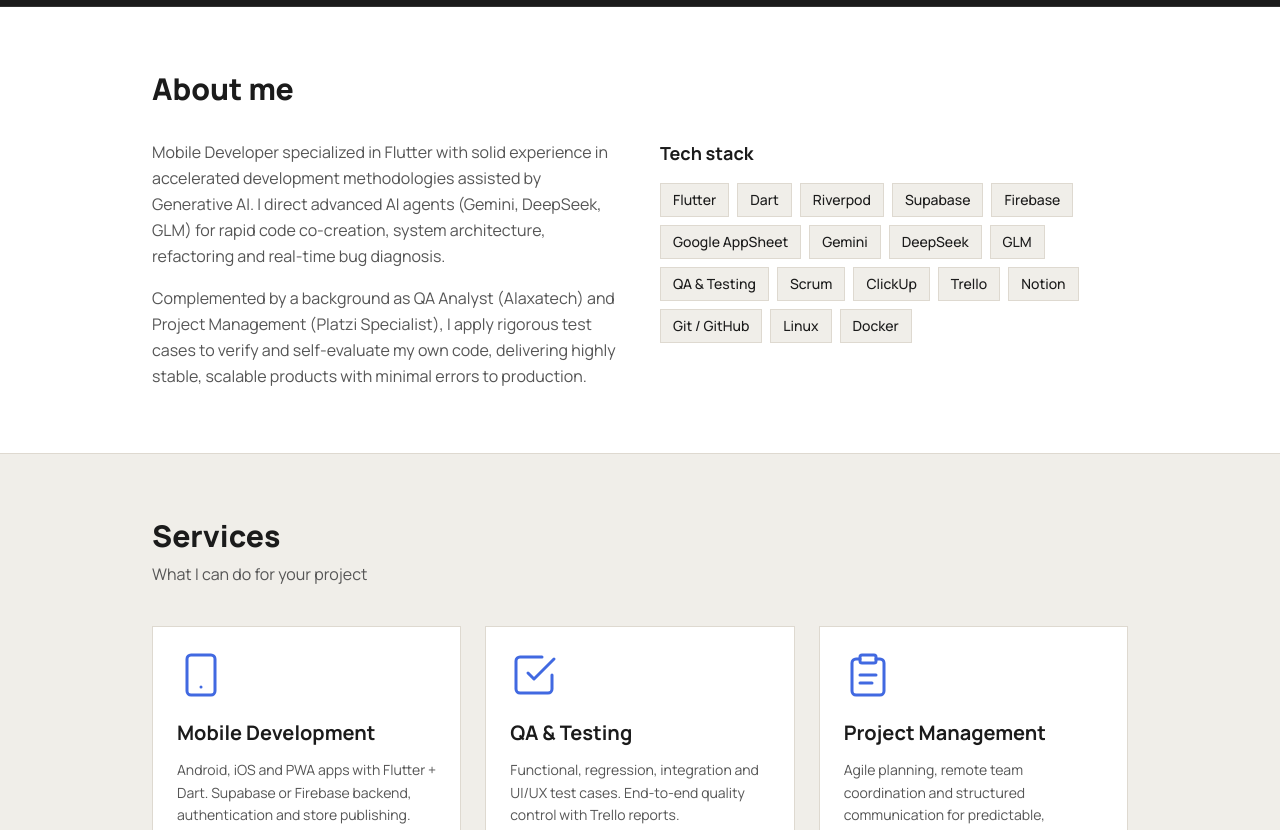
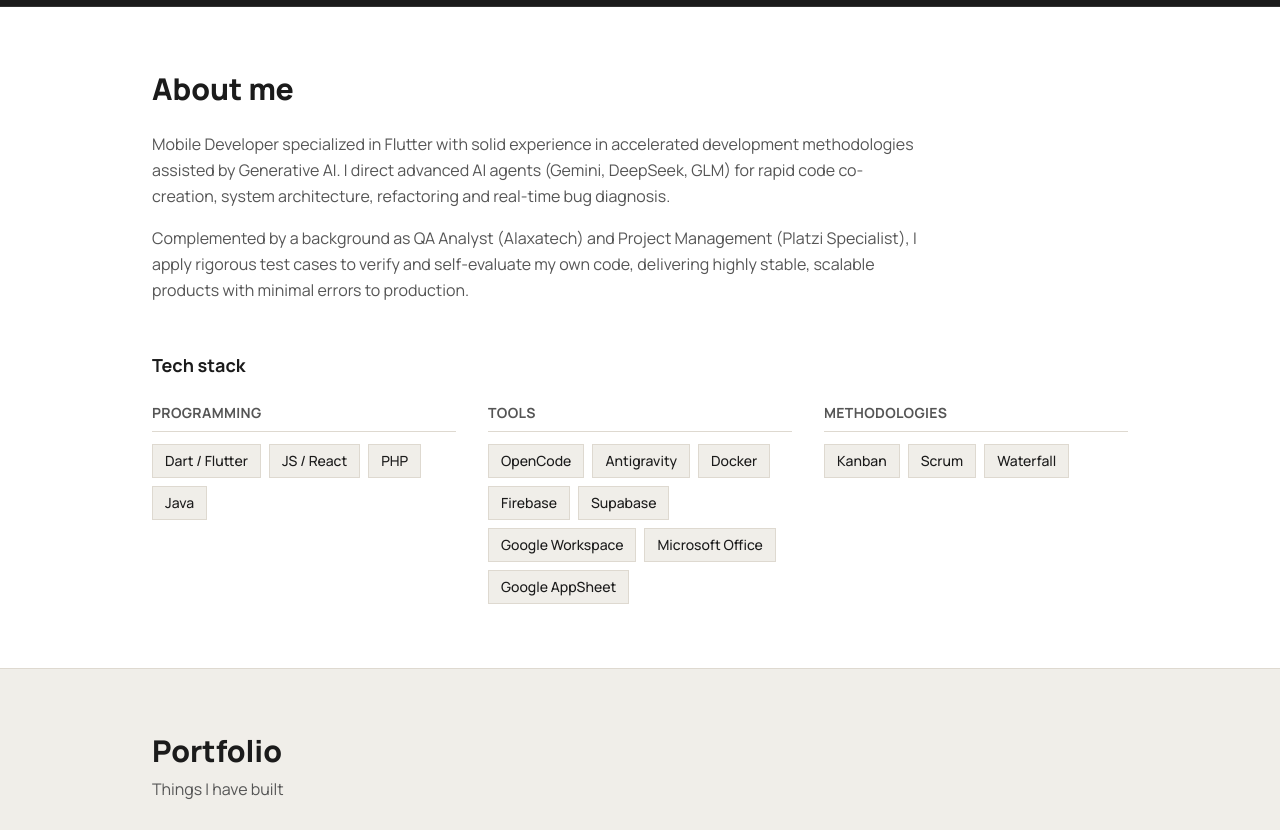
Before and after one commit to acostheta/acostheta.github.io, an Astro site: page /en in a window 1280 px wide. Shown: the part 640-1470 px from the top of the page. Built offline with nearby package versions, Linux system fonts and the light colour scheme; Astro itself is replaced by a stand-in of ours.

Commit message:
feat: agrupar stack por categoria (programacion/herramientas/metodologias) y reordenar secciones

```diff
--- a/src/components/About.astro
+++ b/src/components/About.astro
@@ -1,5 +1,5 @@
 ---
-import { stack } from '../data/content';
+import { techStack } from '../data/content';
 import { t, type Locale } from '../i18n/ui';
 
 interface Props {
@@ -12,23 +12,29 @@ const { lang } = Astro.props;
 <section id="about" class="border-b border-line bg-white">
   <div class="mx-auto max-w-5xl px-4 py-16 sm:px-6">
     <h2 class="text-3xl font-extrabold text-ink">{t(lang, 'about.title')}</h2>
-    <div class="mt-8 grid gap-10 md:grid-cols-2">
-      <div class="space-y-4 leading-relaxed text-graphite">
+    <div class="mt-6 max-w-3xl space-y-4 leading-relaxed text-graphite">
       <p>{t(lang, 'about.body1')}</p>
       <p>{t(lang, 'about.body2')}</p>
     </div>
+
+    <h3 class="mb-6 mt-12 text-lg font-bold text-ink">{t(lang, 'about.stack')}</h3>
+    <div class="grid gap-8 sm:grid-cols-2 lg:grid-cols-3">
+      {
+        techStack[lang].map((group) => (
           <div>
-        <h3 class="mb-4 text-lg font-bold text-ink">{t(lang, 'about.stack')}</h3>
+            <h4 class="mb-3 border-b border-line pb-2 text-sm font-bold uppercase tracking-wide text-graphite">
+              {group.label}
+            </h4>
             <ul class="flex flex-wrap gap-2">
-          {
-            stack.map((tech) => (
+              {group.items.map((item) => (
                 <li class="border border-line bg-cloud px-3 py-1.5 text-sm font-medium text-ink">
-                {tech}
+                  {item}
                 </li>
+              ))}
+            </ul>
+          </div>
         ))
       }
-        </ul>
-      </div>
     </div>
   </div>
 </section>
--- a/src/components/Header.astro
+++ b/src/components/Header.astro
@@ -10,9 +10,9 @@ const { lang } = Astro.props;
 
 const nav = [
   { key: 'nav.about', href: '#about' },
+  { key: 'nav.portfolio', href: '#portfolio' },
   { key: 'nav.services', href: '#services' },
   { key: 'nav.experience', href: '#experience' },
-  { key: 'nav.portfolio', href: '#portfolio' },
   { key: 'nav.contact', href: '#contact' },
 ] as const;
 ---
--- a/src/data/content.ts
+++ b/src/data/content.ts
@@ -159,22 +159,56 @@ export const experience: Record<Locale, Job[]> = {
   ],
 };
 
-export const stack = [
-  'Flutter',
-  'Dart',
-  'Riverpod',
-  'Supabase',
-  'Firebase',
-  'Google AppSheet',
-  'Gemini',
-  'DeepSeek',
-  'GLM',
-  'QA & Testing',
-  'Scrum',
-  'ClickUp',
-  'Trello',
-  'Notion',
-  'Git / GitHub',
-  'Linux',
-  'Docker',
-];
+export interface StackGroup {
+  label: string;
+  items: string[];
+}
+
+export const techStack: Record<Locale, StackGroup[]> = {
+  es: [
+    {
+      label: 'Programación',
+      items: ['Dart / Flutter', 'JS / React', 'PHP', 'Java'],
+    },
+    {
+      label: 'Herramientas',
+      items: [
+        'OpenCode',
+        'Antigravity',
+        'Docker',
+        'Firebase',
+        'Supabase',
+        'Google Workspace',
+        'Microsoft Office',
+        'Google AppSheet',
+      ],
+    },
+    {
+      label: 'Metodologías',
+      items: ['Kanban', 'Scrum', 'Waterfall'],
+    },
+  ],
+  en: [
+    {
+      label: 'Programming',
+      items: ['Dart / Flutter', 'JS / React', 'PHP', 'Java'],
+    },
+    {
+      label: 'Tools',
+      items: [
+        'OpenCode',
+        'Antigravity',
+        'Docker',
+        'Firebase',
+        'Supabase',
+        'Google Workspace',
+        'Microsoft Office',
+        'Google AppSheet',
+      ],
+    },
+    {
+      label: 'Methodologies',
+      items: ['Kanban', 'Scrum', 'Waterfall'],
+    },
+  ],
+};
--- a/src/pages/en/index.astro
+++ b/src/pages/en/index.astro
@@ -18,8 +18,8 @@ const lang: Locale = 'en';
 >
   <Hero lang={lang} />
   <About lang={lang} />
+  <Portfolio lang={lang} />
   <Services lang={lang} />
   <Experience lang={lang} />
-  <Portfolio lang={lang} />
   <Contact lang={lang} />
 </BaseLayout>
--- a/src/pages/es/index.astro
+++ b/src/pages/es/index.astro
@@ -18,8 +18,8 @@ const lang: Locale = 'es';
 >
   <Hero lang={lang} />
   <About lang={lang} />
+  <Portfolio lang={lang} />
   <Services lang={lang} />
   <Experience lang={lang} />
-  <Portfolio lang={lang} />
   <Contact lang={lang} />
 </BaseLayout>
--- a/src/pages/index.astro
+++ b/src/pages/index.astro
@@ -18,8 +18,8 @@ const lang: Locale = 'es';
 >
   <Hero lang={lang} />
   <About lang={lang} />
+  <Portfolio lang={lang} />
   <Services lang={lang} />
   <Experience lang={lang} />
-  <Portfolio lang={lang} />
   <Contact lang={lang} />
 </BaseLayout>
```
Lines whose indentation alone changed are shown as unchanged.
